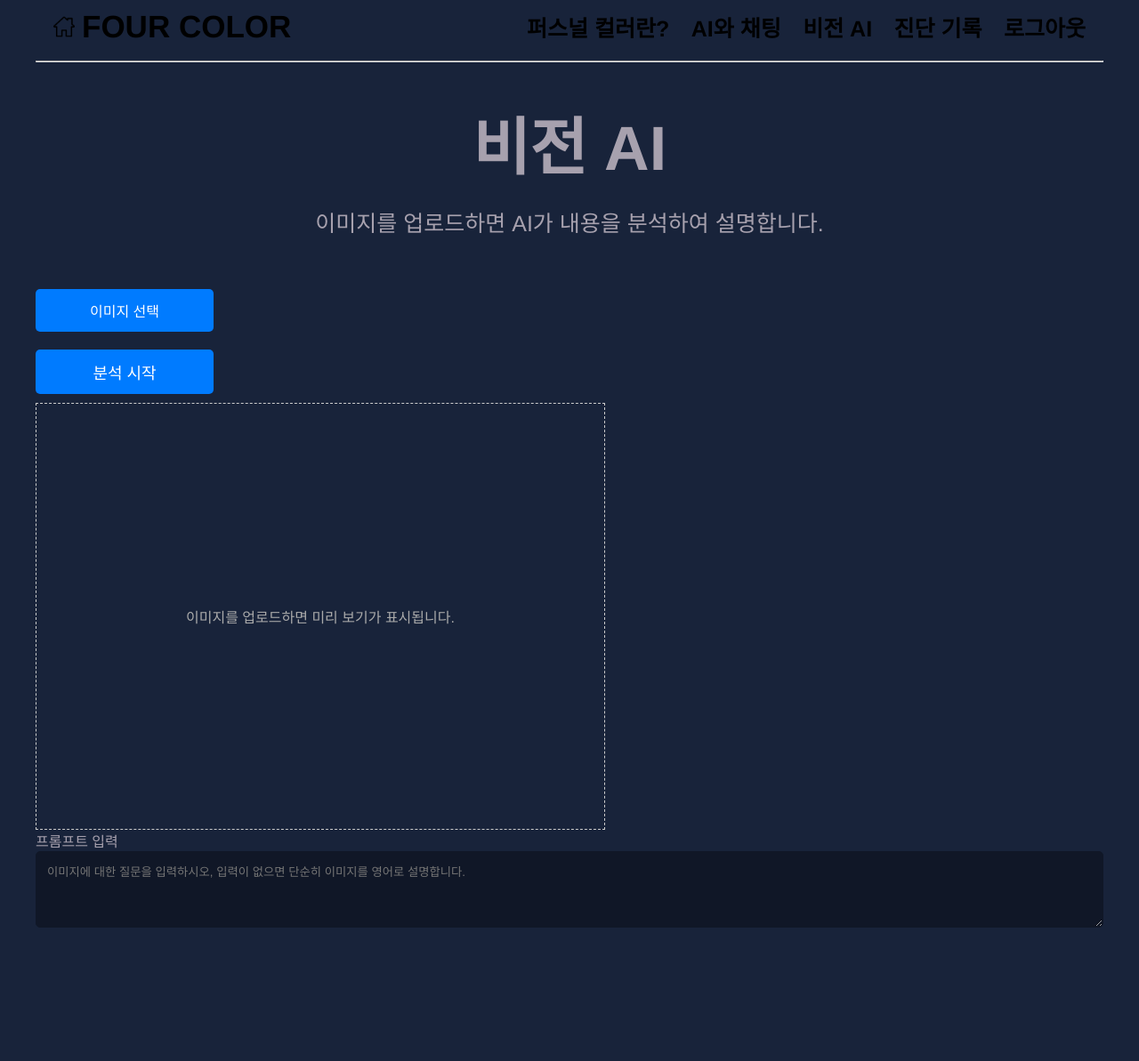
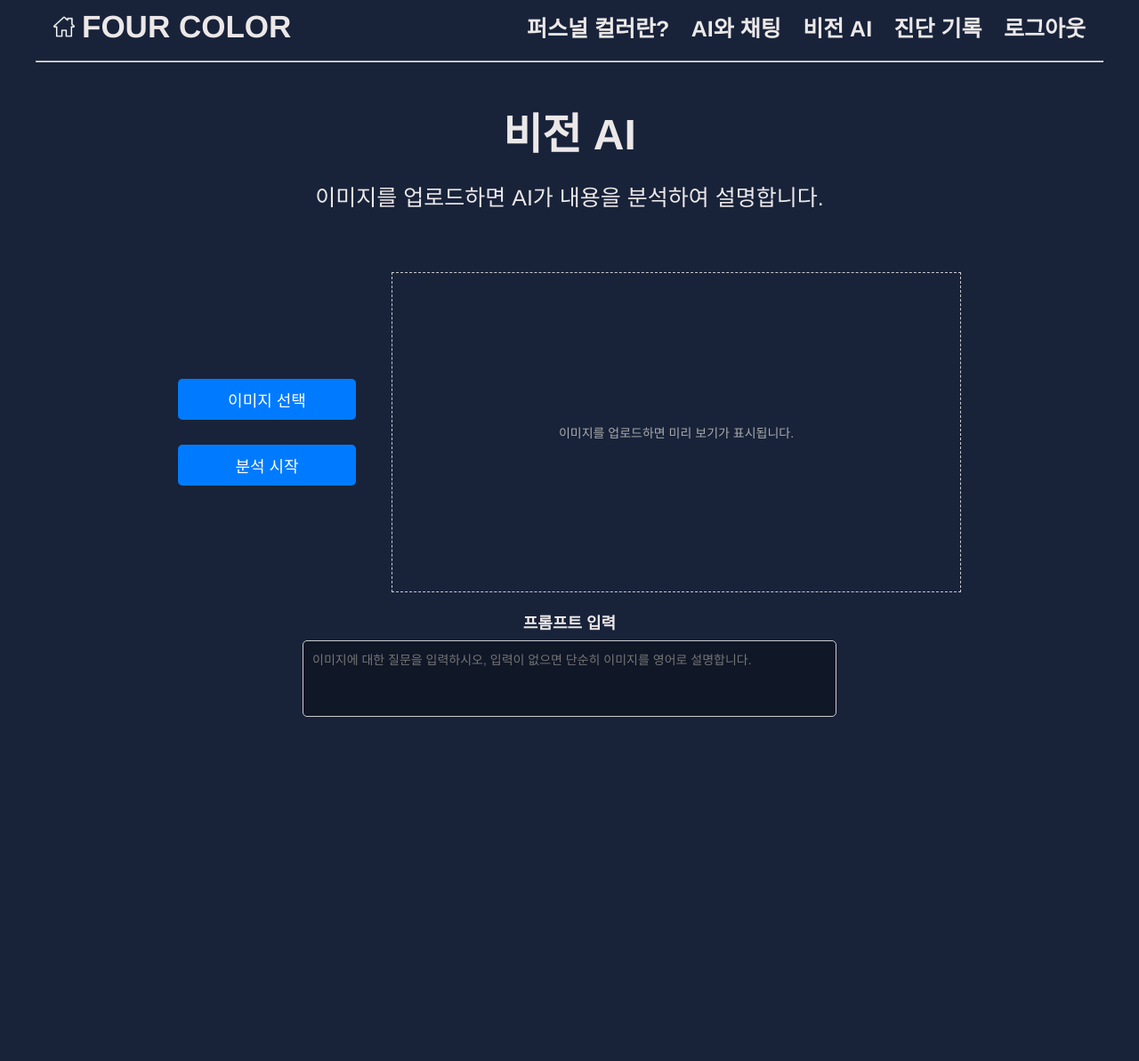
Before and after one commit to suhan1029/gp-test, a Flask app: page /vision_ai in a window 1280 px wide. Shown: the whole page at 89% size. After the commit the page ends 806 px from the top, so only its background shows below. Run offline with Flask 3, Linux system fonts and the light colour scheme; the visitor is signed in with stand-in values (Sample User, id 1); parts of the project's set-up code (start-up, migrations or seed data) failed here and were passed over.

Commit message:
Add files via upload

```diff
--- a/static/css/style.css
+++ b/static/css/style.css
@@ -11,7 +11,7 @@ body {
     padding: 0 40px;
     font-family: 'Franklin Gothic Medium', 'Arial Narrow', Arial, sans-serif;
     background-color: #18233a;
-    color: #A7A1AE;
+    color: #ece8e8;
     min-height: 100vh;
 }
 
@@ -36,7 +36,7 @@ a {
     display: flex;
     align-items: center;
     text-decoration: none;
-    color: #000;
+    color: #ece8e8;
     font-size: 35px;
     font-weight: bold;
 }
@@ -45,13 +45,14 @@ a {
     width: 24px;
     height: 24px;
     margin-right: 8px;
+    filter: invert();
 }
 
 /* 메뉴 스타일 */
 .header-container .header-content .menu .menu-item {
     margin-left: 20px;
     text-decoration: none;
-    color: #000;
+    color: #ece8e8;
     font-size: 25px; /* 글자 크기 증가 */
     font-weight: bold;
 }
@@ -64,7 +65,6 @@ a {
 .header {
     font-size: 70px;
     text-align: center;
-    margin-top: 40px;
     margin-bottom: 20px;
 }
 
@@ -921,3 +921,139 @@ textarea {
     .history-container .container td:nth-child(4),
     .history-container .container th:nth-child(4) { display: none; }
 }
+
+
+
+
+
+.custom-vision-ai {
+    text-align: center;
+    padding-top: 30px;
+}
+
+.custom-vision-ai .header {
+    font-size: 48px;
+    margin-bottom: 20px;
+}
+
+.custom-vision-ai .content-section {
+    display: flex;
+    flex-direction: column;
+    align-items: center;
+    justify-content: center;
+    margin-top: 20px;
+}
+
+.custom-vision-ai .button-and-preview {
+    display: flex;
+    align-items: center;
+    gap: 20px; /* 버튼 그룹과 미리보기 간의 간격 */
+}
+
+.custom-vision-ai .left-section {
+    display: flex;
+    flex-direction: column;
+    align-items: flex-end;
+    gap: 8px;
+}
+
+.custom-vision-ai .image-preview-container {
+    width: 640px;
+    height: 360px;
+    display: flex;
+    align-items: center;
+    justify-content: center;
+    border: 1px dashed #ccc;
+    position: relative;
+}
+
+.custom-vision-ai .image-preview-container img {
+    max-width: 100%;
+    max-height: 100%;
+    display: none;
+    position: absolute;
+}
+
+.custom-vision-ai .image-preview-container span {
+    color: #aaa;
+    font-size: 14px;
+    position: absolute;
+}
+
+.custom-vision-ai .button-group {
+    display: flex;
+    flex-direction: column;
+    align-items: flex-start;
+    gap: 8px;
+}
+
+.custom-vision-ai .upload-button {
+    font-size: 18px;
+    padding: 10px 20px;
+    cursor: pointer;
+    border: none;
+    border-radius: 5px;
+    background-color: #007BFF;
+    color: #fff;
+    transition: background-color 0.3s;
+}
+
+.custom-vision-ai .upload-button:hover {
+    background-color: #0056b3;
+}
+
+/* 텍스트 입력칸 스타일 */
+.custom-vision-ai .text-input-section {
+    margin-top: 20px;
+    width: 50%;
+}
+
+.custom-vision-ai .prompt-label {
+    display: block;
+    margin-bottom: 8px;
+    font-size: 18px;
+    font-weight: bold;
+}
+
+.custom-vision-ai #user-prompt {
+    width: 100%;
+    padding: 10px;
+    font-size: 14px;
+    border: 1px solid #ccc;
+    border-radius: 5px;
+    resize: none;
+    box-sizing: border-box;
+}
+
+.custom-vision-ai #user-prompt:focus {
+    outline: none;
+    border-color: #007BFF;
+    box-shadow: 0 0 5px rgba(0, 123, 255, 0.5);
+}
+
+.custom-vision-ai .spinner-container {
+    display: flex;
+    flex-direction: column;
+    align-items: center;
+    margin-top: 20px;
+}
+
+.custom-vision-ai .spinner {
+    margin: 10px auto;
+    width: 40px;
+    height: 40px;
+    border: 4px solid #ccc;
+    border-top: 4px solid #007BFF;
+    border-radius: 50%;
+    animation: spin 1s linear infinite;
+}
+
+.custom-vision-ai .spinner-text {
+    font-size: 16px;
+    color: #ffffff;
+    margin-top: 10px;
+}
+
+#file-upload {
+    display: none; /* 기본 파일 입력 버튼 숨기기 */
+}
```
